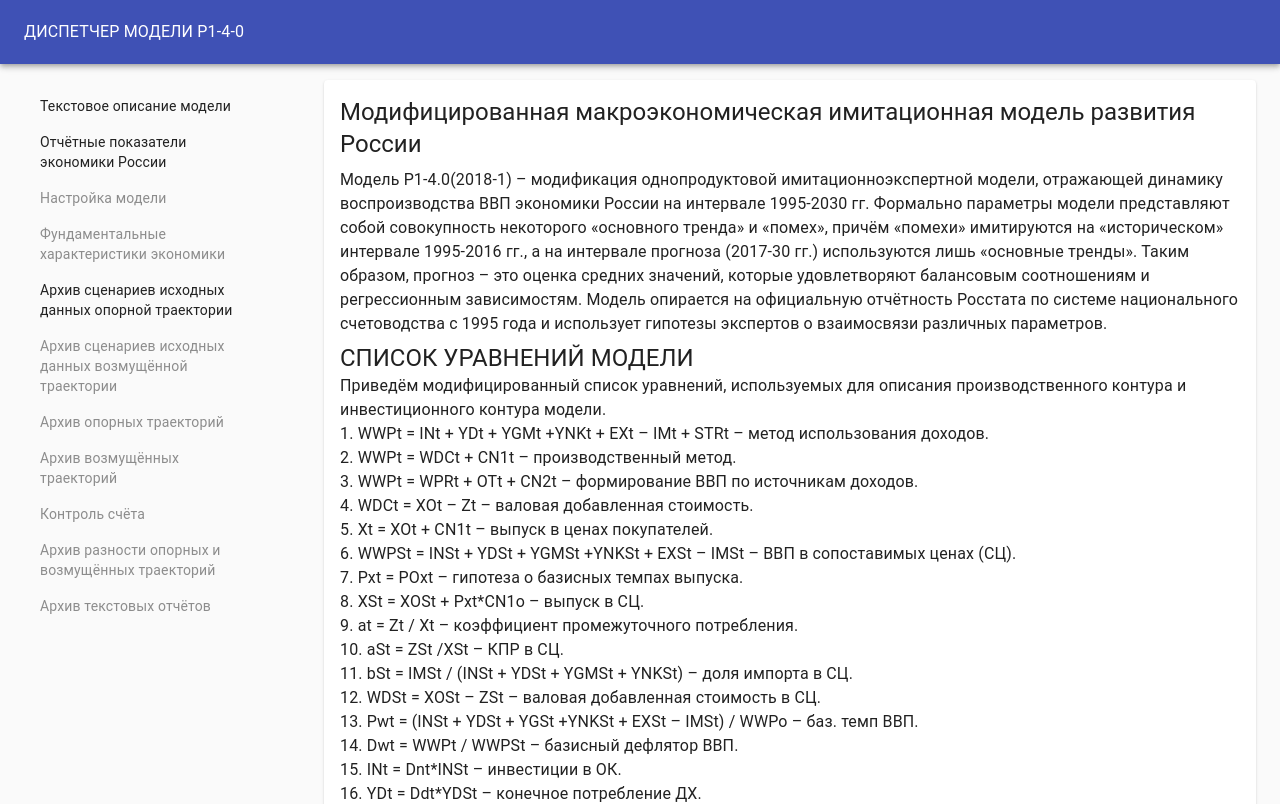
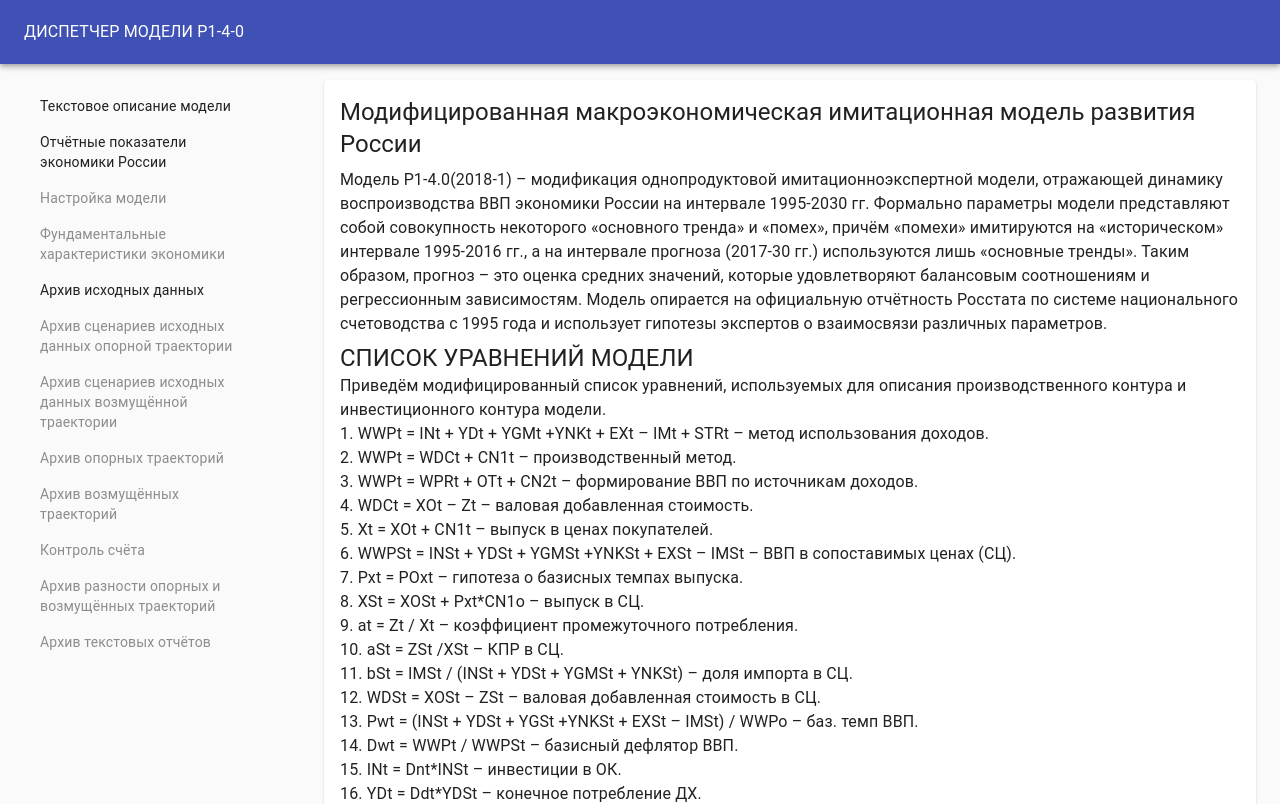
Before and after one commit to Oakerin/diplom, a React (Create React App) app in the folder front/: page /model in a window 1280 px wide. Shown: the top 804 px of the page. Built offline with nearby package versions, Linux system fonts and the light colour scheme.

Commit message:
обновляет пункты меню

```diff
--- a/front/src/routes/SideBar.js
+++ b/front/src/routes/SideBar.js
@@ -31,9 +31,15 @@ const routes = [
         }
     },
     {
+        name: 'Архив исходных данных',
+        to: function () {
+            return {pathname: '/scenarios/index'}
+        }
+    },
+    {
         name: 'Архив сценариев исходных данных опорной траектории',
         to: function () {
-            return {pathname: '/scenarios/index'}
+            return {pathname: ''}
         }
     },
     {
```
